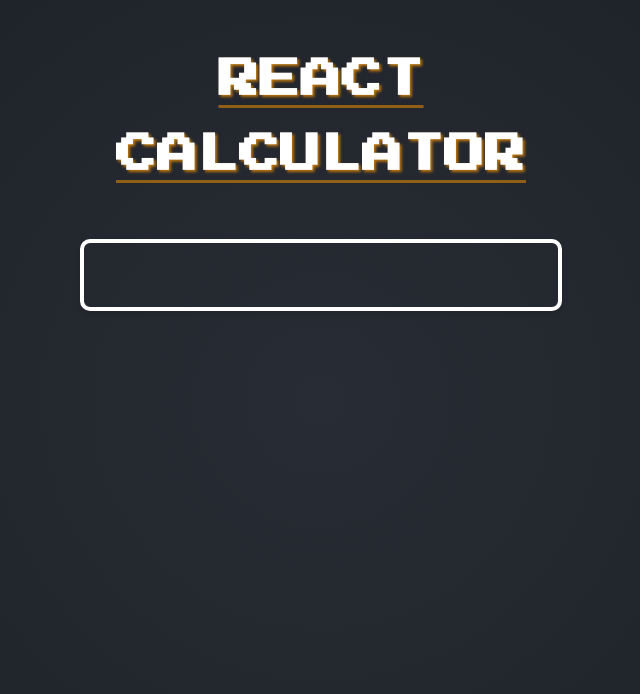
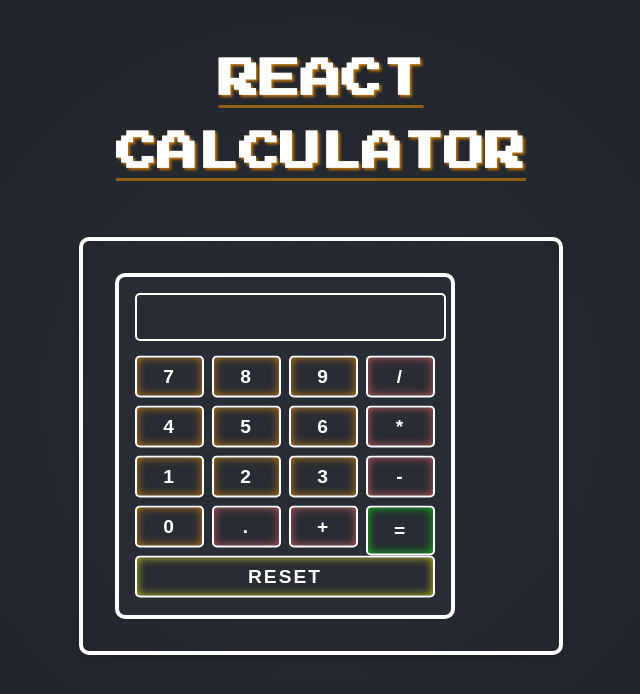
Before and after one commit to SMelidoni/react-calculator-app, a React (Create React App) app: page / in a window 1280 px wide. Shown: the top 694 px of the page, without its empty margins (319-959 px from the left). Built offline with nearby package versions, Linux system fonts and the light colour scheme.

Commit message:
Added basic calculator functionality and styles

```diff
--- /dev/null
+++ b/src/components/basic-calculator/basic-calculator.component.tsx
@@ -0,0 +1,57 @@
+import React, { useState } from 'react';
+import './basic-calculator.styles.scss';
+
+const BasicCalculator = () => {
+  const [result, setResult] = useState('');
+
+  const handleClick = (e: React.MouseEvent<HTMLButtonElement>) => {
+    const value = e.currentTarget.getAttribute('data-value');
+    if (value === '=') {
+      try {
+        setResult(eval(result));
+      } catch (error) {
+        setResult('Error');
+      }
+    } else if (value === 'Reset') {
+      setResult('');
+    } else {
+      if (['+', '-', '*', '/'].includes(value as string)) {
+        const lastChar = result[result.length - 1];
+        if (['+', '-', '*', '/'].includes(lastChar)) {
+          return;
+        }
+      }
+      setResult(result + value);
+    }
+  };
+
+  return (
+    <div className="basic-calculator">
+      <input type="text" className="display" value={result} readOnly />
+      <div className="buttons">
+        {[7, 8, 9, '/', 4, 5, 6, '*', 1, 2, 3, '-', 0, '.', '+'].map(
+          (value) => (
+            <button
+              key={value}
+              className={
+                typeof value === 'number' ? 'number-button' : 'operation-button'
+              }
+              data-value={value}
+              onClick={handleClick}
+            >
+              {value}
+            </button>
+          )
+        )}
+        <button className="equal-button" data-value="=" onClick={handleClick}>
+          =
+        </button>
+      </div>
+      <button className="clear-button" data-value="Reset" onClick={handleClick}>
+        Reset
+      </button>
+    </div>
+  );
+};
+
+export default BasicCalculator;
--- /dev/null
+++ b/src/components/basic-calculator/basic-calculator.styles.scss
@@ -0,0 +1,83 @@
+@import '../../components/main-button/main-button.styles';
+
+.basic-calculator {
+  background-color: #282c34;
+  border: 4px solid #ffffff;
+  border-radius: 10px;
+  padding: 1rem;
+  width: 100%;
+  max-width: 300px;
+
+  .display {
+    background-color: #282c34;
+    border: 2px solid #ffffff;
+    border-radius: 5px;
+    color: #ffffff;
+    font-family: 'Courier New', Courier, monospace;
+    font-size: 1.5rem;
+    margin-bottom: 1rem;
+    padding-bottom: 1rem;
+    text-align: right;
+  }
+
+  .buttons {
+    display: grid;
+    gap: 0.5rem;
+    grid-template-columns: repeat(4, 1fr);
+  }
+
+  .number-button,
+  .operation-button,
+  .clear-button,
+  .equal-button {
+    @extend .main-button;
+    font-size: 1.2rem;
+    margin: 0;
+    padding: 8px 16px;
+    width: 100%;
+  }
+
+  .number-button {
+    box-shadow: inset 0 0 10px rgba(255, 152, 0, 0.7);
+  }
+
+  .operation-button {
+    box-shadow: inset 0 0 10px rgba(255, 105, 105, 0.7);
+
+    &:hover {
+      background-color: rgba(255, 105, 105, 0.3);
+    }
+
+    &:active {
+      background-color: rgba(255, 105, 105, 0.5);
+    }
+  }
+
+  .clear-button {
+    box-shadow: inset 0 0 10px rgba(255, 255, 0, 0.7);
+
+    &:hover {
+      background-color: rgba(255, 255, 0, 0.3);
+    }
+
+    &:active {
+      background-color: rgba(255, 255, 0, 0.5);
+    }
+  }
+
+  .equal-button {
+    box-shadow: inset 0 0 10px rgba(0, 255, 0, 0.7);
+    grid-row-start: 4;
+    grid-row-end: 6;
+    grid-column-start: 4;
+    grid-column-end: 5;
+
+    &:hover {
+      background-color: rgba(0, 255, 0, 0.3);
+    }
+
+    &:active {
+      background-color: rgba(0, 255, 0, 0.5);
+    }
+  }
+}
--- a/src/pages/calculator-home/calculator-home.component.tsx
+++ b/src/pages/calculator-home/calculator-home.component.tsx
@@ -3,6 +3,7 @@
 import React, { FC } from 'react';
 
 import MainButton from '../../components/main-button/main-button.component';
+import BasicCalculator from '../../components/basic-calculator/basic-calculator.component';
 
 interface CalculatorHomeProps {
   showBackButton?: boolean;
@@ -18,10 +19,10 @@
       )}
       <header className="calculator-home-header">
         <h1 className="header-text header-text-react">React</h1>
-        <h2 className="header-text header-text-calculator">Calculator</h2>
+        <h1 className="header-text header-text-calculator">Calculator</h1>
       </header>
       <div className="calculator-home-content">
-        {/* calculator component will go here */}
+        <BasicCalculator />
       </div>
     </div>
   );
```
